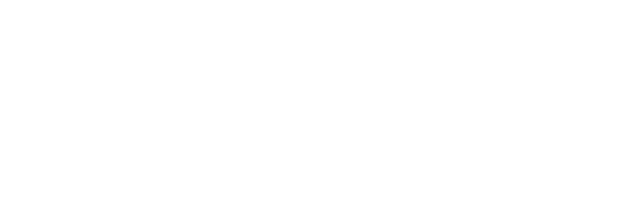
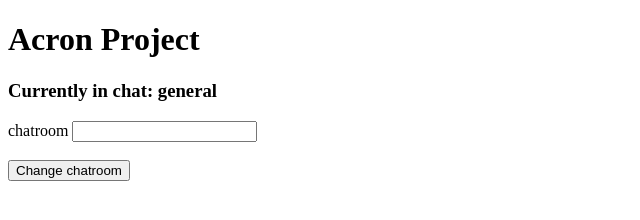
Before and after one commit to sinalalebakhsh/acronproject_go, a plain HTML site: page WebSocket_with_ProgrammingPercy_YouTub_channel/frontend/index.html in a window 1280 px wide. Shown: the whole page, without its empty margins (0-640 px from the left). Drawn offline with Linux system fonts and the light colour scheme.

Commit message:
Create form and Details

```diff
--- a/WebSocket_with_ProgrammingPercy_YouTub_channel/frontend/index.html
+++ b/WebSocket_with_ProgrammingPercy_YouTub_channel/frontend/index.html
@@ -1,12 +1,19 @@
 <!DOCTYPE html>
 <html lang="en">
 <head>
-    <meta charset="UTF-8">
-    <meta http-equiv="X-UA-Compatible" content="IE=edge">
-    <meta name="viewport" content="width=device-width, initial-scale=1.0">
-    <title>Document</title>
+    <title>Websocket</title>
 </head>
 <body>
+    <div class="center">
+        <h1>Acron Project </h1>
+        <h3 id="chat-header">Currently in chat: general</h3>
 
+        <form id="chatroom-selection">
+            <label for="chatroom">chatroom</label>
+            <input type="text" id="chatroom" name="chatroom"><br><br>
+            <input type="submit" value="Change chatroom">
+        </form>
+
+    </div>
 </body>
 </html>
```
